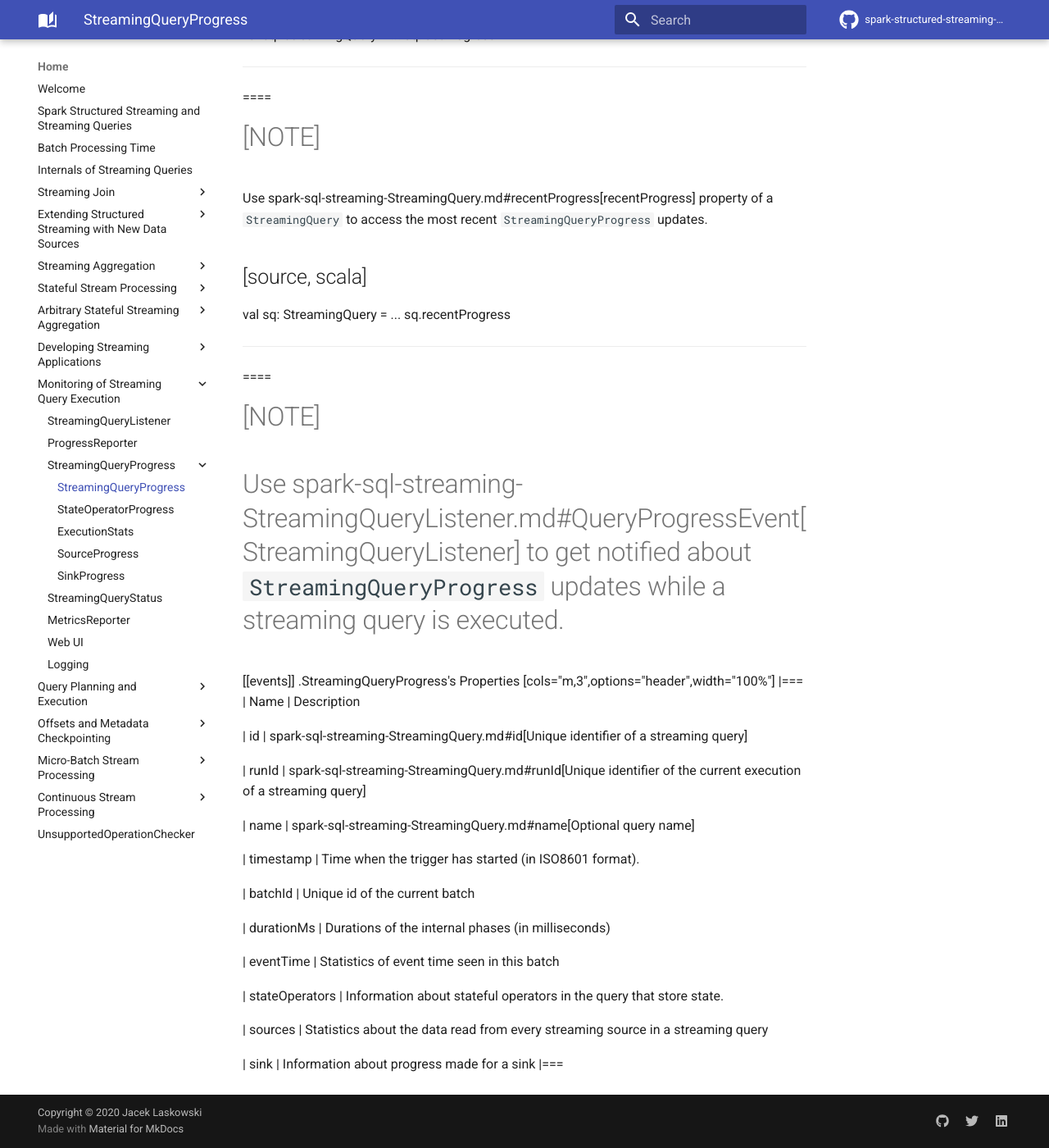
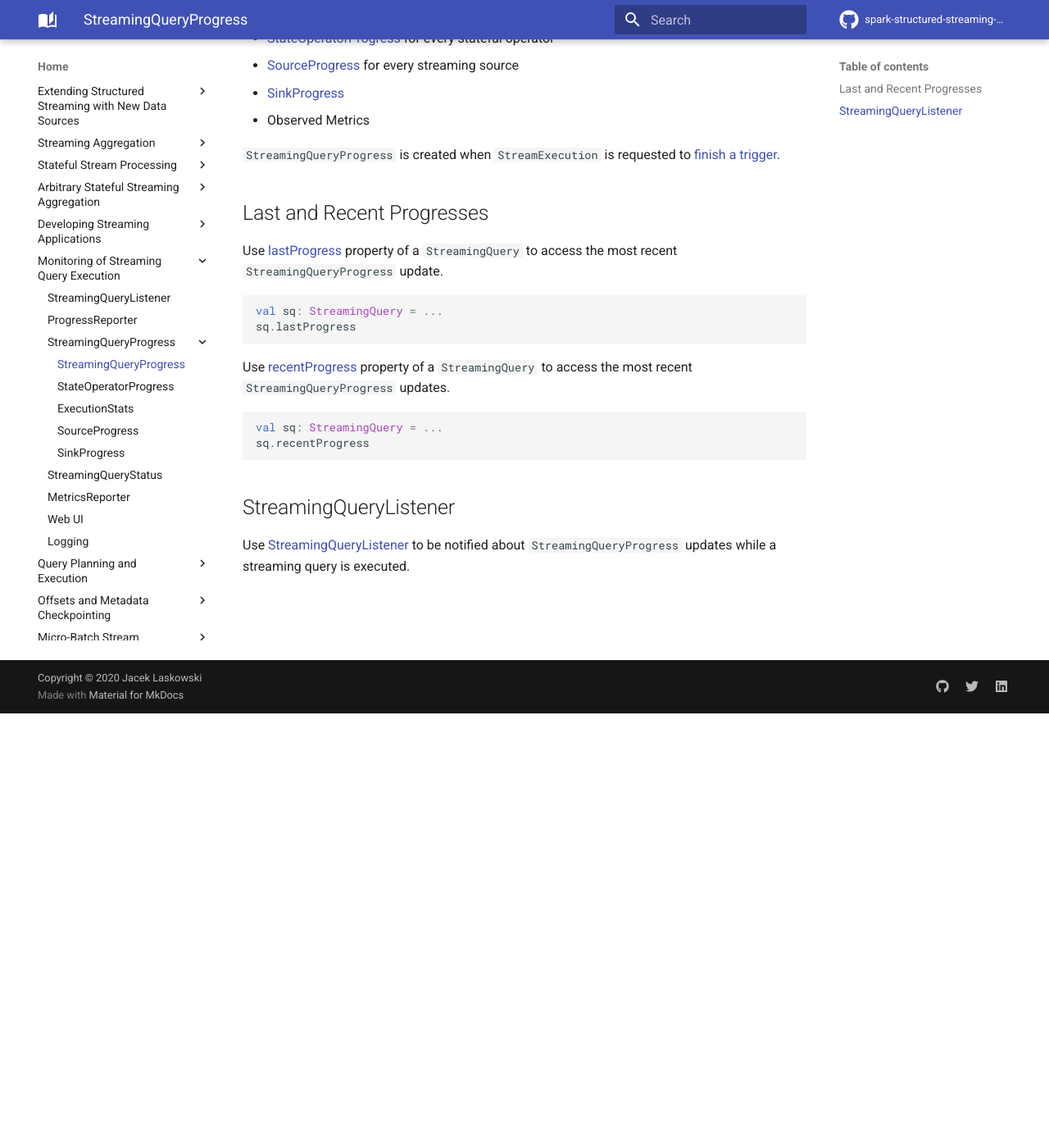
Before and after one commit to japila-books/spark-structured-streaming-internals, an MkDocs documentation site: the page built from docs/StreamingQueryProgress.md, in a window 1280 px wide and 1400 px high, scrolled down 530 px. Shown: the whole window at 82% size. Built offline with MkDocs 1.6.1 and Material for MkDocs 9.7.7, drawn with Linux system fonts in a browser that asks for light colours; comment, search, counter and statistics services are not loaded; some of the changed text lies outside the part shown.

Commit message:
StreamingQueryProgress et al.

````diff
--- a/docs/ProgressReporter.md
+++ b/docs/ProgressReporter.md
@@ -564,7 +564,7 @@ currentTriggerStartOffsets: Map[BaseStreamingSource, String]
 
 Start offsets (in <<spark-sql-streaming-Offset.md#json, JSON format>>) per <<spark-sql-streaming-BaseStreamingSource.md#, source>>
 
-Used exclusively when <<finishTrigger, finishing up a streaming batch (trigger) and generating StreamingQueryProgress>> (for a <<spark-sql-streaming-SourceProgress.md#, SourceProgress>>)
+Used exclusively when <<finishTrigger, finishing up a streaming batch (trigger) and generating StreamingQueryProgress>> (for a [SourceProgress](SourceProgress.md))
 
 Reset (`null`) when <<startTrigger, initializing a query progress for a new trigger>>
 
--- /dev/null
+++ b/docs/SinkProgress.md
@@ -0,0 +1,3 @@
+# SinkProgress
+
+`SinkProgress` is...FIXME
--- /dev/null
+++ b/docs/SourceProgress.md
@@ -0,0 +1,3 @@
+# SourceProgress
+
+`SourceProgress` is...FIXME
--- a/docs/StreamingQueryProgress.md
+++ b/docs/StreamingQueryProgress.md
@@ -1,70 +1,38 @@
 # StreamingQueryProgress
 
-`StreamingQueryProgress` holds information about the progress of a streaming query.
+`StreamingQueryProgress` holds information about a single micro-batch (_progress_) of a streaming query:
 
-`StreamingQueryProgress` is created exclusively when `StreamExecution` is requested to [finish a trigger](ProgressReporter.md#finishTrigger).
+* <span id="id"> [Unique identifier](spark-sql-streaming-StreamingQuery.md#id)
+* <span id="runId"> [Unique identifier of a query execution](spark-sql-streaming-StreamingQuery.md#runId)
+* <span id="name"> [Name](spark-sql-streaming-StreamingQuery.md#name)
+* <span id="timestamp"> Time when a trigger has started (in ISO8601 format)
+* <span id="batchId"> Unique ID of a micro-batch
+* <span id="batchDuration"> Batch Duration
+* <span id="durationMs"> Durations of the internal phases (in ms)
+* <span id="eventTime"> Statistics of the event time as seen in a batch
+* <span id="stateOperators"> [StateOperatorProgress](StateOperatorProgress.md) for every stateful operator
+* <span id="sources"> [SourceProgress](SourceProgress.md) for every streaming source
+* <span id="sink"> [SinkProgress](SinkProgress.md)
+* <span id="observedMetrics"> Observed Metrics
 
-[NOTE]
-====
-Use spark-sql-streaming-StreamingQuery.md#lastProgress[lastProgress] property of a `StreamingQuery` to access the most recent `StreamingQueryProgress` update.
+`StreamingQueryProgress` is created when `StreamExecution` is requested to [finish a trigger](ProgressReporter.md#finishTrigger).
 
-[source, scala]
-----
+## Last and Recent Progresses
+
+Use [lastProgress](spark-sql-streaming-StreamingQuery.md#lastProgress) property of a `StreamingQuery` to access the most recent `StreamingQueryProgress` update.
+
+```scala
 val sq: StreamingQuery = ...
 sq.lastProgress
-----
-====
+```
 
-[NOTE]
-====
-Use spark-sql-streaming-StreamingQuery.md#recentProgress[recentProgress] property of a `StreamingQuery` to access the most recent `StreamingQueryProgress` updates.
+Use [recentProgress](spark-sql-streaming-StreamingQuery.md#recentProgress) property of a `StreamingQuery` to access the most recent `StreamingQueryProgress` updates.
 
-[source, scala]
-----
+```scala
 val sq: StreamingQuery = ...
 sq.recentProgress
-----
-====
+```
 
-[NOTE]
-====
-Use spark-sql-streaming-StreamingQueryListener.md#QueryProgressEvent[StreamingQueryListener] to get notified about `StreamingQueryProgress` updates while a streaming query is executed.
-====
+## StreamingQueryListener
 
-[[events]]
-.StreamingQueryProgress's Properties
-[cols="m,3",options="header",width="100%"]
-|===
-| Name
-| Description
-
-| id
-| spark-sql-streaming-StreamingQuery.md#id[Unique identifier of a streaming query]
-
-| runId
-| spark-sql-streaming-StreamingQuery.md#runId[Unique identifier of the current execution of a streaming query]
-
-| name
-| spark-sql-streaming-StreamingQuery.md#name[Optional query name]
-
-| timestamp
-| Time when the trigger has started (in ISO8601 format).
-
-| batchId
-| Unique id of the current batch
-
-| durationMs
-| Durations of the internal phases (in milliseconds)
-
-| eventTime
-| Statistics of event time seen in this batch
-
-| stateOperators
-| Information about stateful operators in the query that store state.
-
-| sources
-| Statistics about the data read from every streaming source in a streaming query
-
-| sink
-| Information about progress made for a sink
-|===
+Use [StreamingQueryListener](spark-sql-streaming-StreamingQueryListener.md#QueryProgressEvent) to be notified about `StreamingQueryProgress` updates while a streaming query is executed.
--- a/mkdocs.yml
+++ b/mkdocs.yml
@@ -172,8 +172,8 @@ nav:
         - StreamingQueryProgress: StreamingQueryProgress.md
         - StateOperatorProgress: StateOperatorProgress.md
         - ExecutionStats: spark-sql-streaming-ExecutionStats.md
-        - SourceProgress: spark-sql-streaming-SourceProgress.md
-        - SinkProgress: spark-sql-streaming-SinkProgress.md
+        - SourceProgress: SourceProgress.md
+        - SinkProgress: SinkProgress.md
       - StreamingQueryStatus: spark-sql-streaming-StreamingQueryStatus.md
       - MetricsReporter: MetricsReporter.md
       - Web UI: spark-sql-streaming-webui.md
````
Also changed, not shown: docs/spark-sql-streaming-SinkProgress.md (deleted, +0 -3 lines), docs/spark-sql-streaming-SourceProgress.md (deleted, +0 -3 lines).
